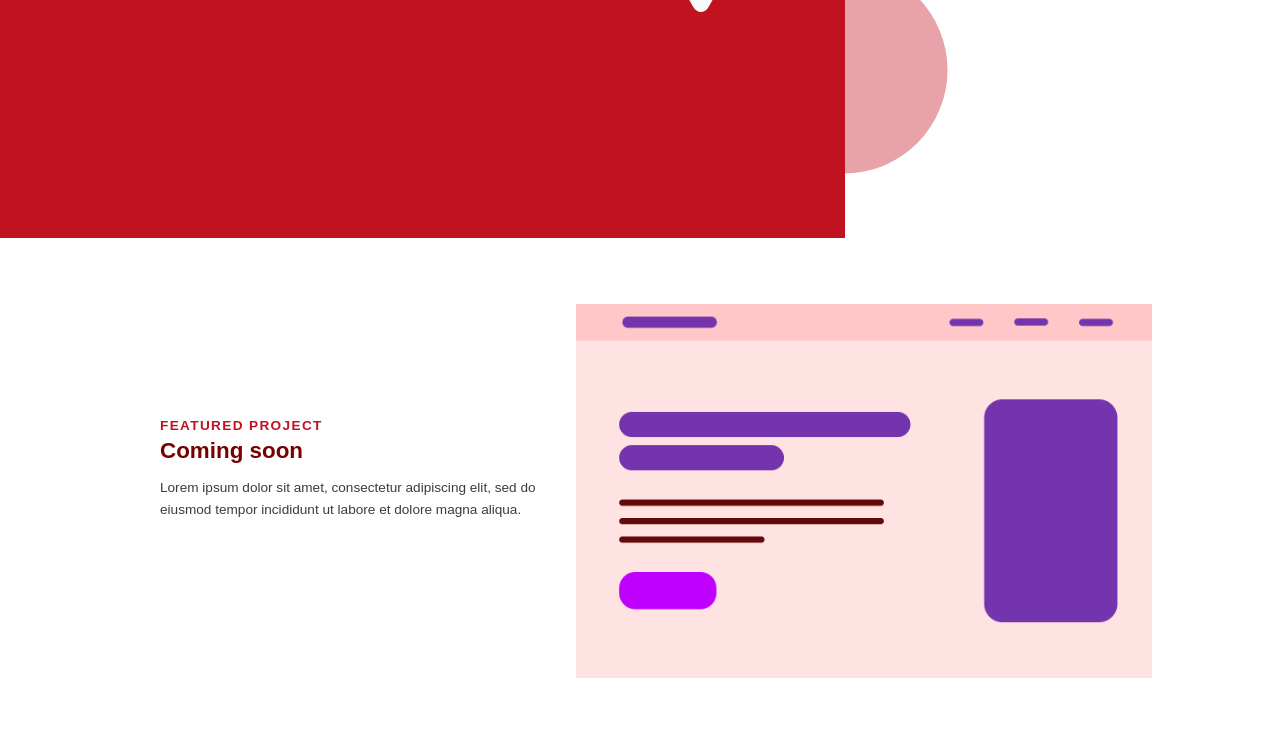
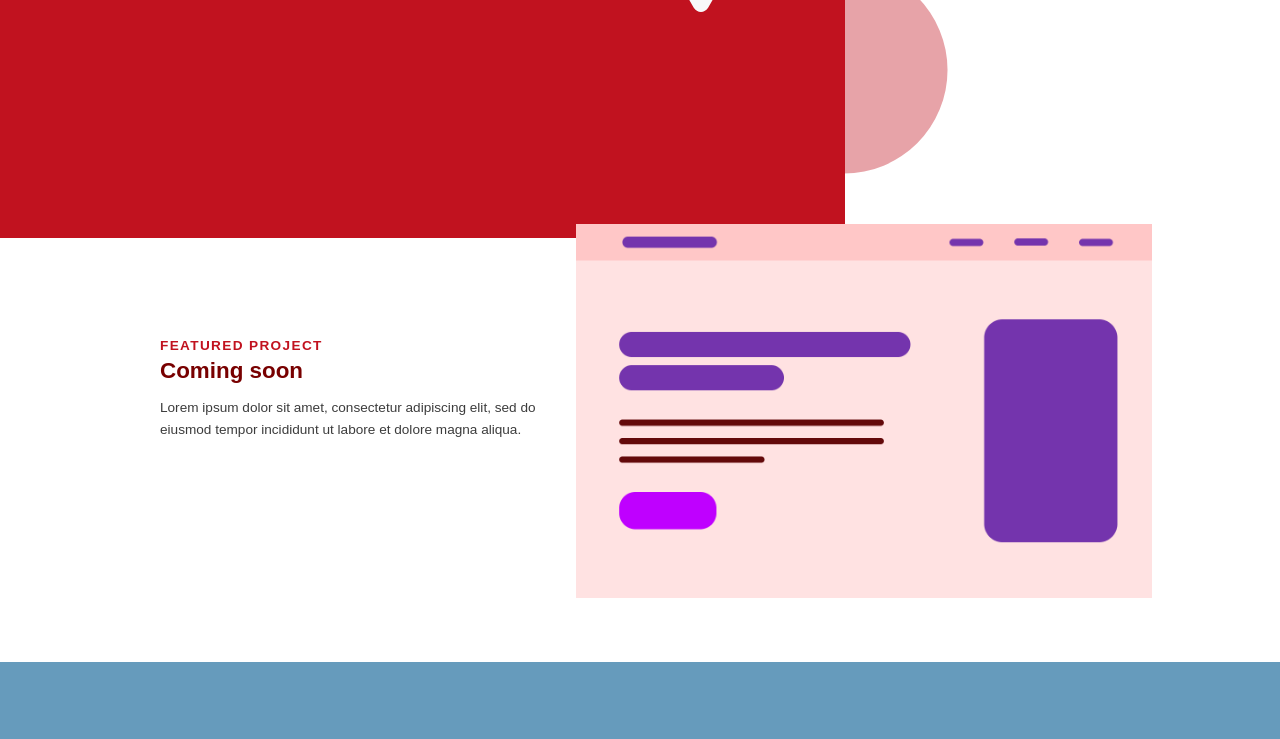
Before and after one commit to dtokayev/portfolio, a plain HTML site: page index.html in a window 1280 px wide. Shown: the part 600-1339 px from the top of the page. Drawn offline with Linux system fonts and the light colour scheme.

Commit message:
adjust section padding

```diff
--- a/css/main.scss
+++ b/css/main.scss
@@ -292,7 +292,7 @@ footer {
   }
 
   section {
-    padding: 10em 10em 4em 10em;
+    padding: 5em 10em 4em 10em;
   }
 
   .hero .content {
```
Also changed, not shown: css/main.css, 1 other file.
